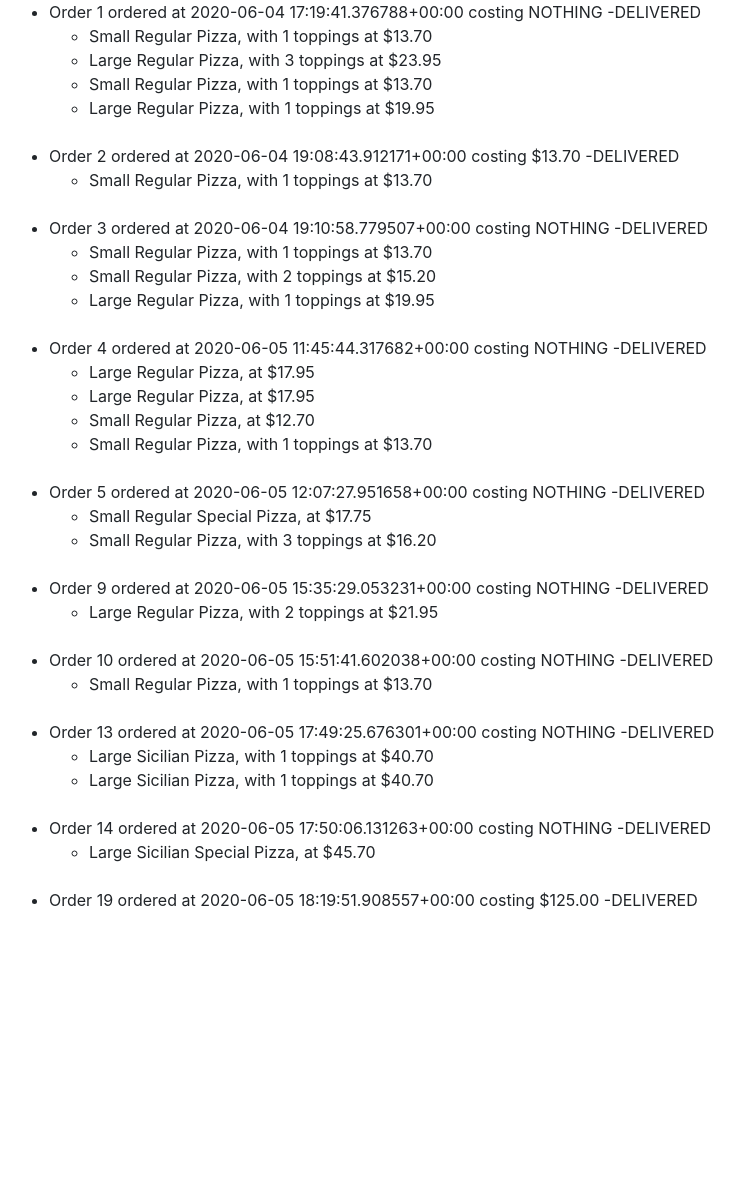
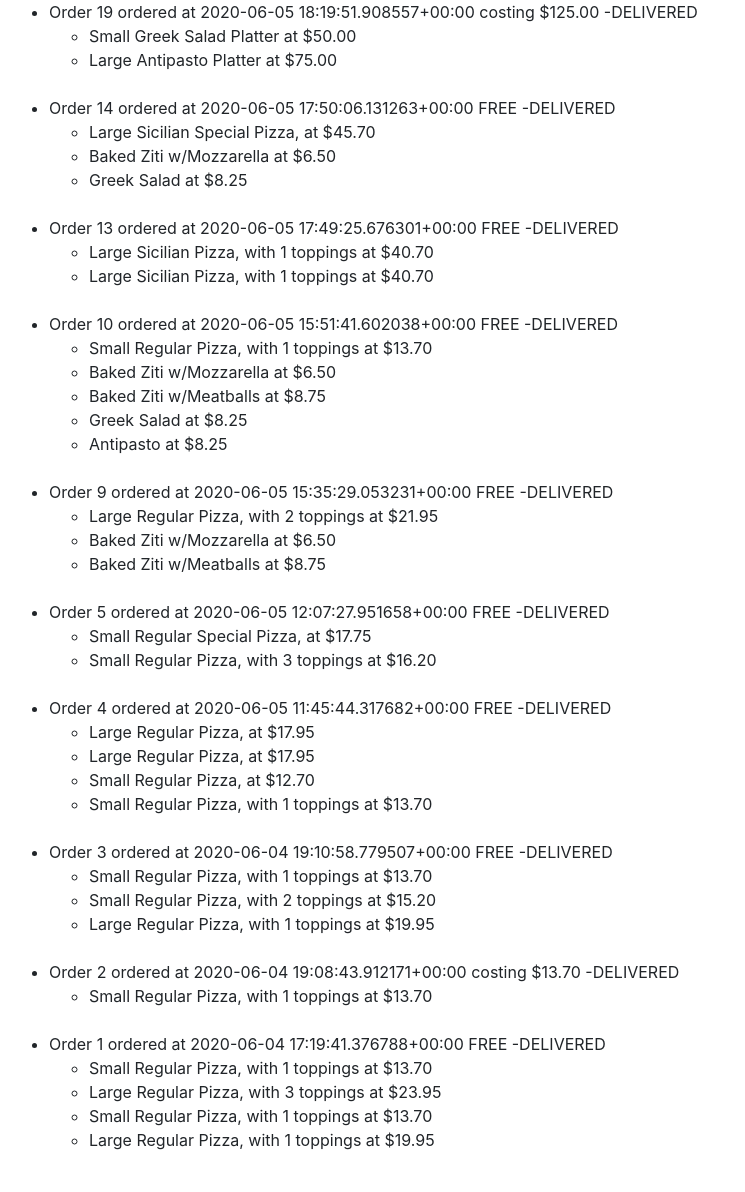
Before and after one commit to glashcow/project3, a Django app: page /orders/ in a window 1280 px wide. Shown: the part 100-1292 px from the top of the page, without its empty margins (76-821 px from the left). Before the commit the page ends 1010 px from the top, so only its background shows below. Run offline with Django 3.2, Linux system fonts and the light colour scheme; a user stored in the database is signed in; data comes from the database, SQL or seed files in the repository; both versions use the stored data as it was after the commit; some libraries are stand-ins or nearby versions.

Commit message:
just clubs left

```diff
--- a/orders/models.py
+++ b/orders/models.py
@@ -10,7 +10,7 @@ class Order(models.Model):
 
     def __str__(self):
         if self.free:
-            return  f"Order {self.id} ordered at {self.time} costing NOTHING"
+            return  f"Order {self.id} ordered at {self.time} FREE"
         else:
             return  f"Order {self.id} ordered at {self.time} costing ${self.price}"
 
@@ -77,3 +77,72 @@ class Pizza(models.Model):
                 return f"Large {self.base_pizza.pizzatype} Special Pizza, at ${self.price}"
             else:
                 return f"Small {self.base_pizza.pizzatype} Special Pizza, at ${self.price}"
+
+
+class BasePasta(models.Model):
+    name = models.CharField(max_length=64)
+    price = models.DecimalField(max_digits=10, decimal_places=2, default=0.00)
+
+    def __str__(self):
+        return f"{self.name} Pasta"
+
+class Pasta(models.Model):
+    base_pasta = models.ForeignKey(BasePasta, on_delete=models.CASCADE, null=True)
+    order = models.ForeignKey(Order, on_delete=models.CASCADE, null=True, blank=True, related_name="pastas")
+    ordered_by = models.ForeignKey(User, on_delete=models.CASCADE)
+    sent_to_kitchen = models.BooleanField(default=False)
+    price = models.DecimalField(max_digits=4, decimal_places=2, default=0.00, editable=False)
+
+    def get_price(self):
+        self.price = self.base_pasta.price
+
+    def __str__(self):
+        return f"{self.base_pasta.name} at ${self.price}"
+
+class BaseSalad(models.Model):
+    name = models.CharField(max_length=64)
+    price = models.DecimalField(max_digits=10, decimal_places=2, default=0.00)
+
+    def __str__(self):
+        return f"{self.name}"
+
+class Salad(models.Model):
+    base_salad = models.ForeignKey(BaseSalad, on_delete=models.CASCADE, null=True)
+    order = models.ForeignKey(Order, on_delete=models.CASCADE, null=True, blank=True, related_name="salads")
+    ordered_by = models.ForeignKey(User, on_delete=models.CASCADE)
+    sent_to_kitchen = models.BooleanField(default=False)
+    price = models.DecimalField(max_digits=4, decimal_places=2, default=0.00, editable=False)
+
+    def get_price(self):
+        self.price = self.base_salad.price
+
+    def __str__(self):
+        return f"{self.base_salad.name} at ${self.price}"
+
+class BaseDinnerPlatters(models.Model):
+    name = models.CharField(max_length=64)
+    small_price = models.DecimalField(max_digits=10, decimal_places=2, default=0.00)
+    large_price = models.DecimalField(max_digits=10, decimal_places=2, default=0.00)
+
+    def __str__(self):
+        return f"{self.name} Platter"
+
+class DinnerPlatters(models.Model):
+    base_platter = models.ForeignKey(BaseDinnerPlatters, on_delete=models.CASCADE, null=True)
+    order = models.ForeignKey(Order, on_delete=models.CASCADE, null=True, blank=True, related_name="dinnerplatters")
+    ordered_by = models.ForeignKey(User, on_delete=models.CASCADE)
+    sent_to_kitchen = models.BooleanField(default=False)
+    large = models.BooleanField(default=False)
+    price = models.DecimalField(max_digits=4, decimal_places=2, default=0.00, editable=False)
+
+    def get_price(self):
+        if self.large:
+            self.price = self.base_platter.large_price
+        else:
+            self.price = self.base_platter.small_price
+
+    def __str__(self):
+        if self.large:
+            return f"Large {self.base_platter.name} Platter at ${self.price}"
+        else:
+            return f"Small {self.base_platter.name} Platter at ${self.price}"
--- a/orders/static/orders/styles.css
+++ b/orders/static/orders/styles.css
@@ -14,6 +14,13 @@
     text-align: center;
 }
 
+.boxed {
+    border: 2px solid black;
+    border-radius: 10px;
+    padding: 10px;
+    margin : 5px;
+}
+
 .pizzarows th {
     width: 33%;
 }
@@ -28,6 +35,10 @@
 
 #user {
     display:none;
+}
+
+.hide {
+    display: none;
 }
 
 .menuhead {
--- a/orders/templates/orders/yourorders.html
+++ b/orders/templates/orders/yourorders.html
@@ -6,7 +6,7 @@
 
 {% block body %}
 <ul>
-{% for order in orders %}
+{% for order in orders reversed  %}
     <li>{{order}}  -{% if order.delivered %}DELIVERED {% else %}NOT DELIVERED{% endif %}</li>
     <ul>
         {% for pizza in pizzas %}
@@ -15,6 +15,27 @@
         {% endif %}
         {% endfor %}
     </ul>
+    <ul>
+        {% for pasta in pastas %}
+        {% if pasta.order == order %}
+        <li>{{pasta}}</li>
+        {% endif %}
+        {% endfor %}
+    </ul>
+    <ul>
+        {% for salad in salads %}
+        {% if salad.order == order %}
+        <li>{{salad}}</li>
+        {% endif %}
+        {% endfor %}
+    </ul>
+    <ul>
+        {% for platter in platters %}
+        {% if platter.order == order %}
+        <li>{{platter}}</li>
+        {% endif %}
+        {% endfor %}
+    </ul>
     <br>
 {% endfor %}
 </ul>
--- a/orders/urls.py
+++ b/orders/urls.py
@@ -14,6 +14,7 @@ urlpatterns = [
     path("menu/", views.menu, name="menu"),
     path("cart/", views.cart, name="cart"),
     path("orders/", views.orders, name="orders"),
+    path("addtocart", views.addtocart, name="addtocart"),
     path("placeorder", views.placeorder, name="placeorder"),
     path("viewActiveOrders/", views.viewActiveOrders, name="viewActiveOrders"),
     path("<int:order_id>", views.individualOrder, name ="individualOrder"),
--- a/orders/views.py
+++ b/orders/views.py
@@ -31,6 +31,9 @@ def menu(request):
 	context = {
 		"pizzas" : BasePizza.objects.all(),
 		"toppings" : Topping.objects.all(),
+		"pastas" : BasePasta.objects.all(),
+		"salads" : BaseSalad.objects.all(),
+		"platters" : BaseDinnerPlatters.objects.all(),
 		"user" : request.user,
 		"username" : request.user.username
 	}
@@ -99,11 +102,56 @@ def specialpizzorderin(request):
 	messages.success(request, "Added To Cart")
 	return HttpResponseRedirect(reverse("menu"))
 
+@login_required
+def addtocart(request):
+	if request.POST["type"] == "pasta":
+		pastastring = request.POST["pasta"]
+		p = BasePasta.objects.get(name = pastastring)
+		new_pasta = Pasta(base_pasta = p, ordered_by = request.user)
+		new_pasta.save()
+		pasta = Pasta.objects.filter(ordered_by=request.user).last()
+		pasta.get_price()
+		pasta.save()
+		messages.success(request, "Added To Cart")
+		return HttpResponseRedirect(reverse("menu"))
+
+	if request.POST["type"] == "salad":
+		saladstring = request.POST["salad"]
+		s = BaseSalad.objects.get(name = saladstring)
+		new_salad = Salad(base_salad = s, ordered_by = request.user)
+		new_salad.save()
+		salad = Salad.objects.filter(ordered_by=request.user).last()
+		salad.get_price()
+		salad.save()
+		messages.success(request, "Added To Cart")
+		return HttpResponseRedirect(reverse("menu"))
+
+	if request.POST["type"] == "platter":
+		platterstring = request.POST["platter"]
+		print(request.POST["size"] )
+		if request.POST["size"] == "large":
+			large = True
+		else:
+			large = False
+		p = BaseDinnerPlatters.objects.get(name = platterstring)
+		new_platter = DinnerPlatters(base_platter = p, ordered_by = request.user, large = large)
+		new_platter.save()
+		platter = DinnerPlatters.objects.filter(ordered_by=request.user).last()
+		platter.get_price()
+		platter.save()
+		messages.success(request, "Added To Cart")
+		return HttpResponseRedirect(reverse("menu"))
 
 def cart_total_price(request):
 	total_price = 0
 	for pizza in Pizza.objects.filter(ordered_by=request.user).filter(sent_to_kitchen=False):
 		total_price += pizza.price
+	for pasta in Pasta.objects.filter(ordered_by=request.user).filter(sent_to_kitchen=False):
+		total_price += pasta.price
+	for salad in Salad.objects.filter(ordered_by=request.user).filter(sent_to_kitchen=False):
+		total_price += salad.price
+	for platter in DinnerPlatters.objects.filter(ordered_by=request.user).filter(sent_to_kitchen=False):
+		total_price += platter.price
 	return total_price
 
 
@@ -111,6 +159,9 @@ def cart_total_price(request):
 def cart(request):
 	context = {
 		"pizzas": Pizza.objects.filter(ordered_by=request.user).filter(sent_to_kitchen=False),
+		"pastas": Pasta.objects.filter(ordered_by=request.user).filter(sent_to_kitchen=False),
+		"salads": Salad.objects.filter(ordered_by=request.user).filter(sent_to_kitchen=False),
+		"platters": DinnerPlatters.objects.filter(ordered_by=request.user).filter(sent_to_kitchen=False),
 		"price" : cart_total_price(request)
 	}
 	return render(request, "orders/cart.html", context)
@@ -120,6 +171,9 @@ def orders(request):
 	context = {
 		"orders" : Order.objects.filter(user=request.user),
 		"pizzas": Pizza.objects.filter(sent_to_kitchen=True),
+		"pastas": Pasta.objects.filter(sent_to_kitchen=True),
+		"platters": DinnerPlatters.objects.filter(sent_to_kitchen=True),
+		"salads": Salad.objects.filter(sent_to_kitchen=True),
 	}
 	return render(request, "orders/yourorders.html", context)
 
@@ -131,6 +185,18 @@ def placeorder(request):
 		pizza.order = new_order
 		pizza.sent_to_kitchen = True
 		pizza.save()
+	for pasta in Pasta.objects.filter(ordered_by=request.user).filter(sent_to_kitchen=False):
+		pasta.order = new_order
+		pasta.sent_to_kitchen = True
+		pasta.save()
+	for salad in Salad.objects.filter(ordered_by=request.user).filter(sent_to_kitchen=False):
+		salad.order = new_order
+		salad.sent_to_kitchen = True
+		salad.save()
+	for platter in DinnerPlatters.objects.filter(ordered_by=request.user).filter(sent_to_kitchen=False):
+		platter.order = new_order
+		platter.sent_to_kitchen = True
+		platter.save()
 	messages.success(request, "Food is on it's way")
 	return HttpResponseRedirect(reverse("menu"))
 
@@ -145,6 +211,9 @@ def viewActiveOrders(request):
 def individualOrder(request, order_id):
 	context = {
 		"pizzas" : Pizza.objects.filter(order = Order.objects.get(id = order_id)),
+		"pastas" : Pasta.objects.filter(order = Order.objects.get(id = order_id)),
+		"salads" : Salad.objects.filter(order = Order.objects.get(id = order_id)),
+		"platters" : DinnerPlatters.objects.filter(order = Order.objects.get(id = order_id)),
 		"id" : order_id
 	}
 	return render(request, "orders/vieworder.html", context)
```
Also changed, not shown: orders/admin.py (+7 -1 lines), orders/templates/orders/cart.html (+24 -1 lines), orders/templates/orders/menu.html (+80 -1 lines), orders/templates/orders/vieworder.html (+11 -2 lines), db.sqlite3, orders/migrations/0007_basedinnerplatters_basepasta_basesalad_dinnerplatters_pasta_salad.py (added).
